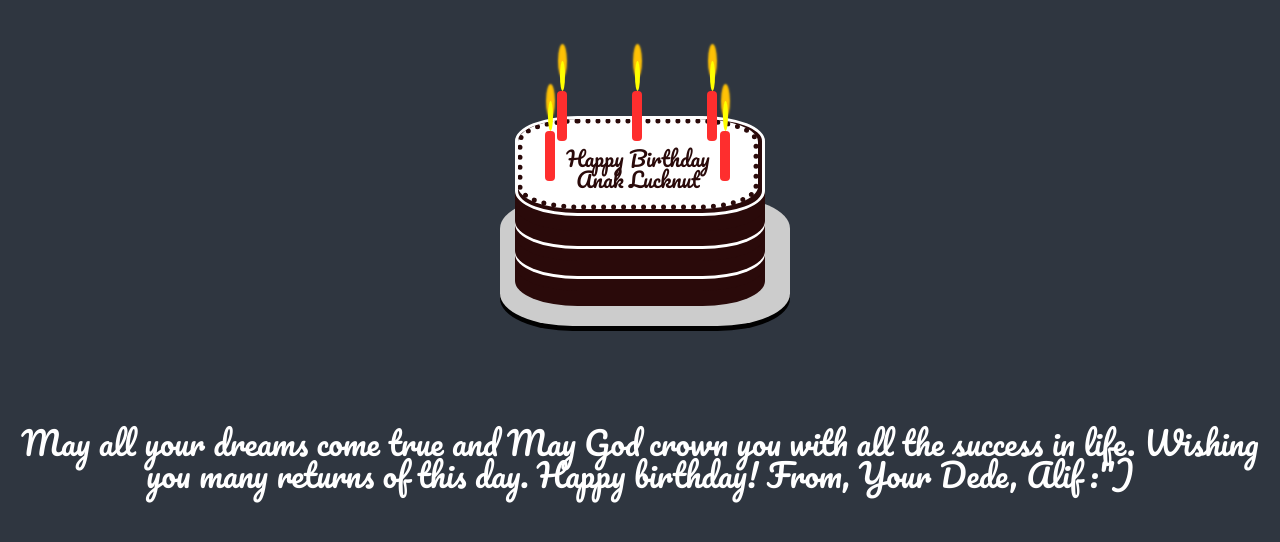
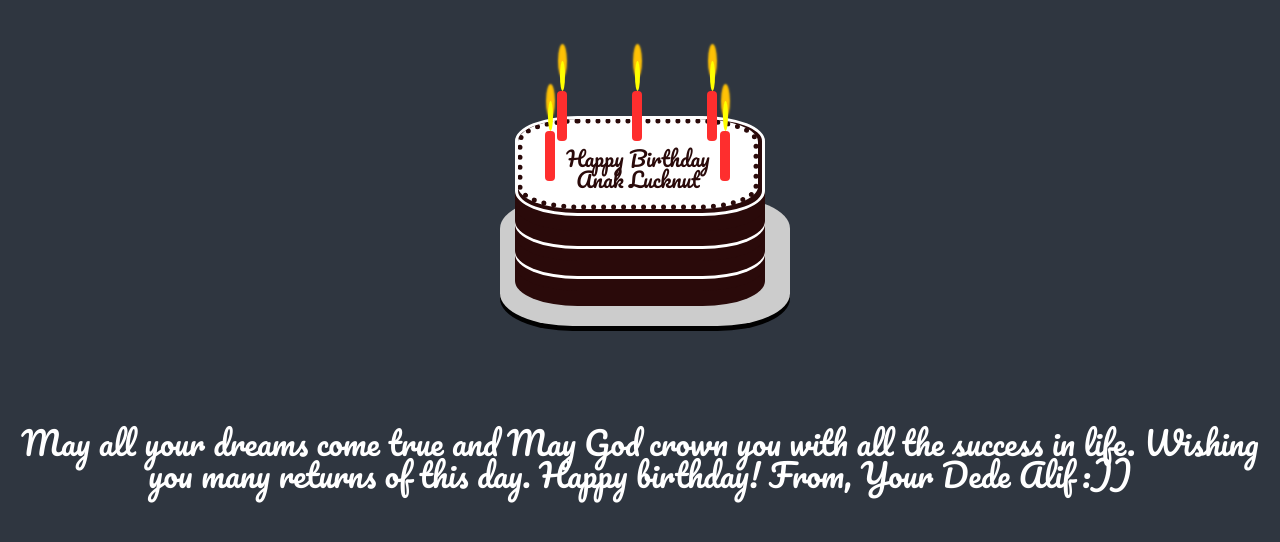
Before and after one commit to GeezCre/GeezCre.github.io, a plain HTML site: page HBDKampret!.html in a window 1280 px wide. Shown: the part 214-756 px from the top of the page. Drawn offline with nearby package versions, Linux system fonts and the light colour scheme; a script that the page names is missing.

Commit message:
Update HBDKampret!.html

```diff
--- a/HBDKampret!.html
+++ b/HBDKampret!.html
@@ -45,7 +45,7 @@
         <div class="flame5"></div>
     </div>
 </div>
-<div class ="text">May all your dreams come true and May God crown you with all the success in life. Wishing you many returns of this day. Happy birthday! From, Your Dede, Alif :")
+<div class ="text">May all your dreams come true and May God crown you with all the success in life. Wishing you many returns of this day. Happy birthday! From, Your  Dede Alif :))
 </div>
 
 <audio id="HBD" loop>
```
